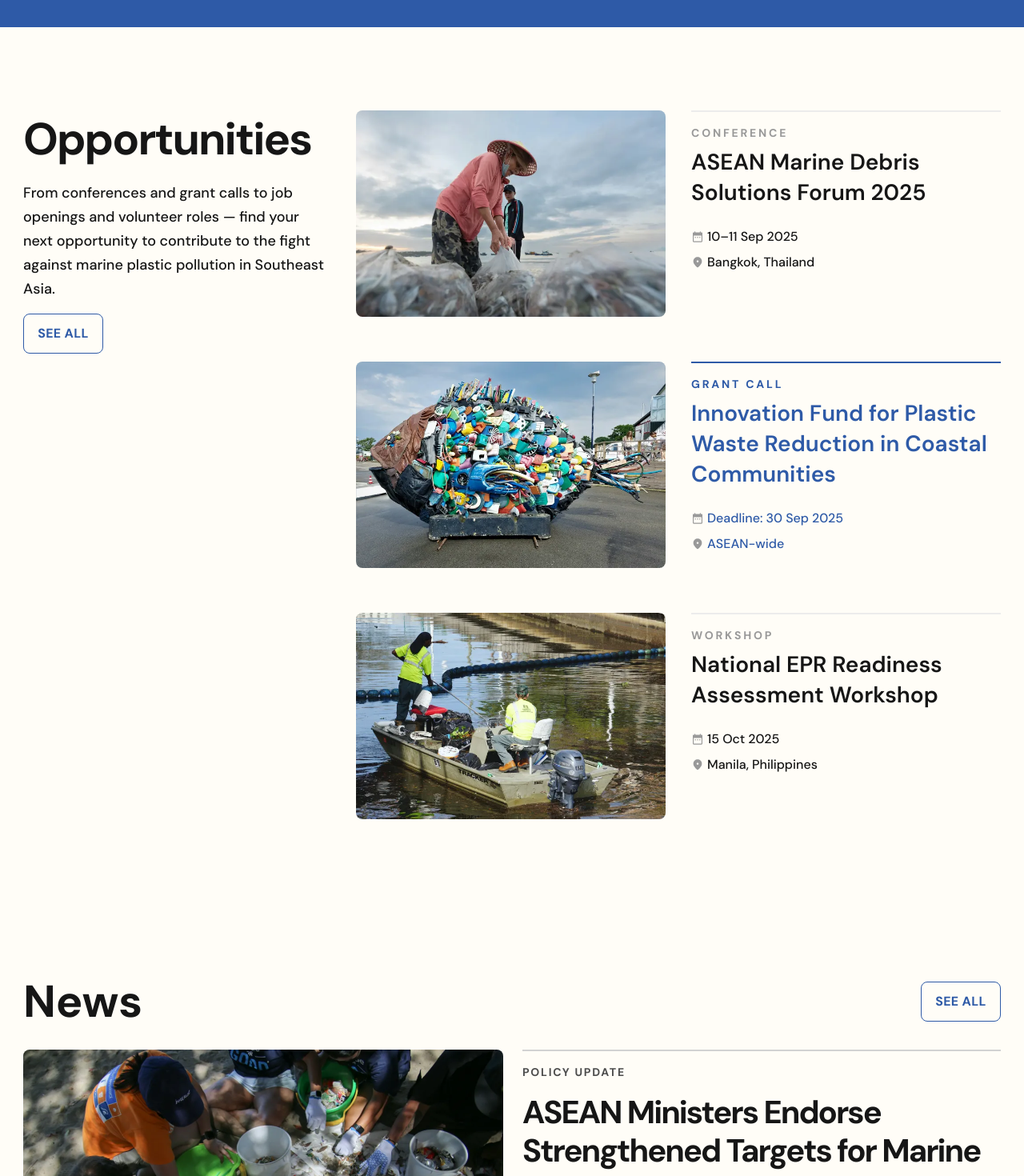
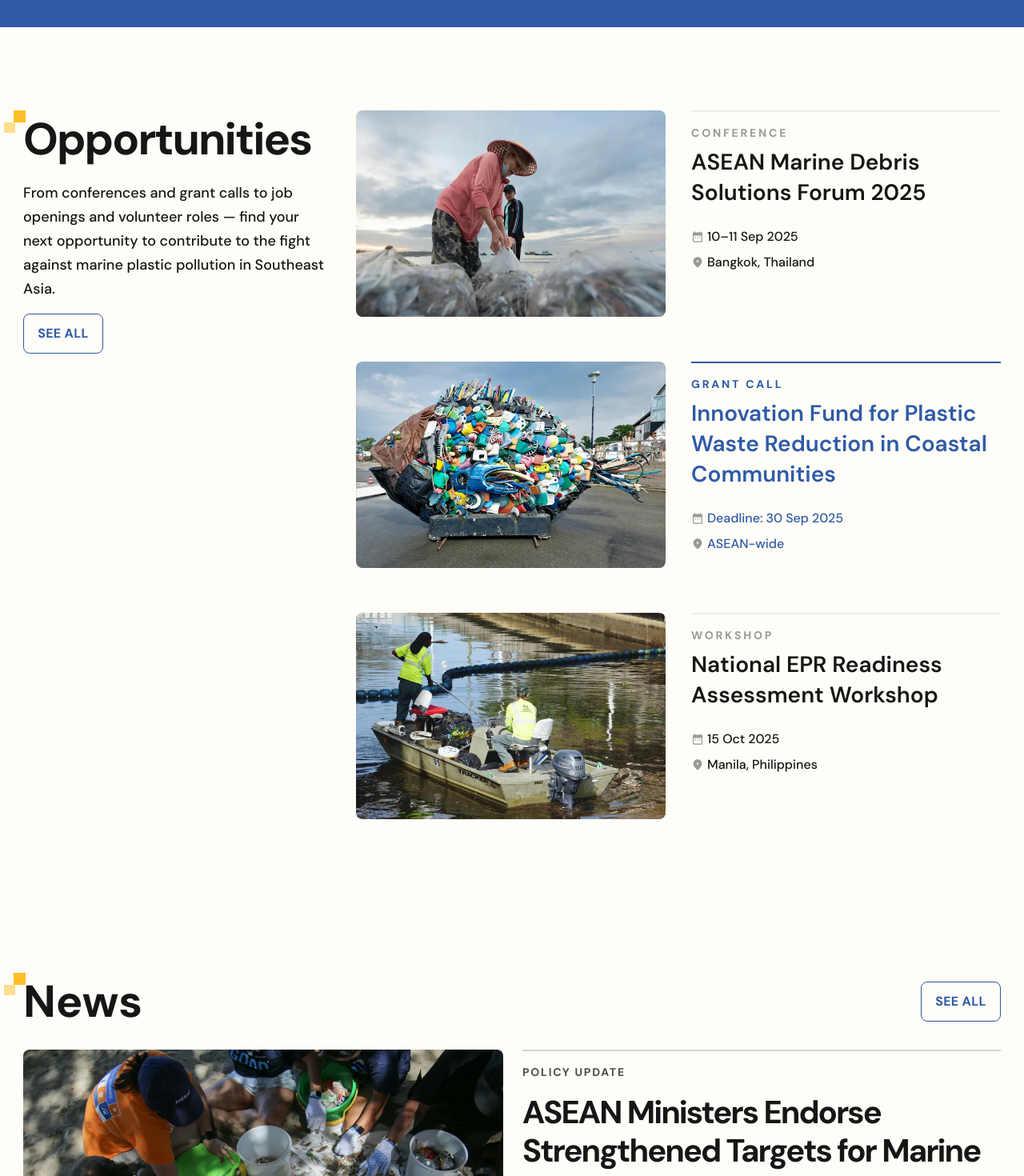
Before and after one commit to andikaflying/asean-plastics, a Next.js app: page / in a window 1280 px wide. Shown: the part 4720-6190 px from the top of the page at 80% size. Built offline with nearby package versions, Linux system fonts and the light colour scheme.

Commit message:
fix: add accent mark

```diff
--- a/src/components/features/home/NewsSection.tsx
+++ b/src/components/features/home/NewsSection.tsx
@@ -5,6 +5,7 @@ import { NewsFeatureCard } from './NewsFeatureCard';
 import { NewsCard } from './NewsCard';
 import newsArticles from '@/mock/news.json';
 import type { NewsArticle } from '@/types/news';
+import Image from 'next/image';
 
 const HOMEPAGE_NEWS_SLUGS = [
   'asean-ministers-endorse-strengthened-targets-for-marine-debris-reduction',
@@ -13,6 +14,30 @@ const HOMEPAGE_NEWS_SLUGS = [
   'thai-packaging-consortium',
   'highlights-2025-asean-ocean-plastics-symposium-bali',
 ];
+
+function AccentMark() {
+  return (
+    <span
+      aria-hidden="true"
+      className="absolute top-[0px] left-[0.75rem] -z-10 -ml-6 inline-block h-7 w-6 shrink-0"
+    >
+      <Image
+        src="/icons/accent-square-1.svg"
+        alt=""
+        width={14}
+        height={14}
+        className="absolute top-[51%] right-[90%]"
+      />
+      <Image
+        src="/icons/accent-square-2.svg"
+        alt=""
+        width={15}
+        height={14}
+        className="absolute top-0 left-[0%]"
+      />
+    </span>
+  );
+}
 
 export function NewsSection() {
   const articles = HOMEPAGE_NEWS_SLUGS.map((slug) =>
@@ -26,7 +51,8 @@ export function NewsSection() {
   return (
     <div className="flex flex-col">
       <div className="flex items-center justify-between">
-        <Typography as="h2" size="display">
+        <Typography as="h2" size="display" className="relative">
+          <AccentMark />
           News
         </Typography>
         <Link href="/news" className={getButtonClassNames('primary')}>
--- a/src/components/features/home/OpportunitiesSection.tsx
+++ b/src/components/features/home/OpportunitiesSection.tsx
@@ -3,12 +3,38 @@ import { Typography } from '@/components/common/design-system/Typography';
 import { getButtonClassNames } from '@/components/common/design-system/Button';
 import { OpportunityCard } from './OpportunityCard';
 import { OPPORTUNITIES } from '@/constants/opportunities';
+import Image from 'next/image';
+
+function AccentMark() {
+  return (
+    <span
+      aria-hidden="true"
+      className="absolute top-[0px] left-[0.75rem] -z-10 -ml-6 inline-block h-7 w-6 shrink-0"
+    >
+      <Image
+        src="/icons/accent-square-1.svg"
+        alt=""
+        width={14}
+        height={14}
+        className="absolute top-[51%] right-[90%]"
+      />
+      <Image
+        src="/icons/accent-square-2.svg"
+        alt=""
+        width={15}
+        height={14}
+        className="absolute top-0 left-[0%]"
+      />
+    </span>
+  );
+}
 
 export function OpportunitiesSection() {
   return (
     <div className="mt-2 flex flex-col gap-8 lg:flex-row lg:items-start lg:gap-8">
       <div className="flex flex-col gap-4 lg:w-96 lg:shrink-0">
-        <Typography as="h2" size="display" className="tracking-[-0.125rem]">
+        <Typography as="h2" size="display" className="relative tracking-[-0.125rem]">
+          <AccentMark />
           Opportunities
         </Typography>
         <Typography as="p" size="md" weight="medium">
```
